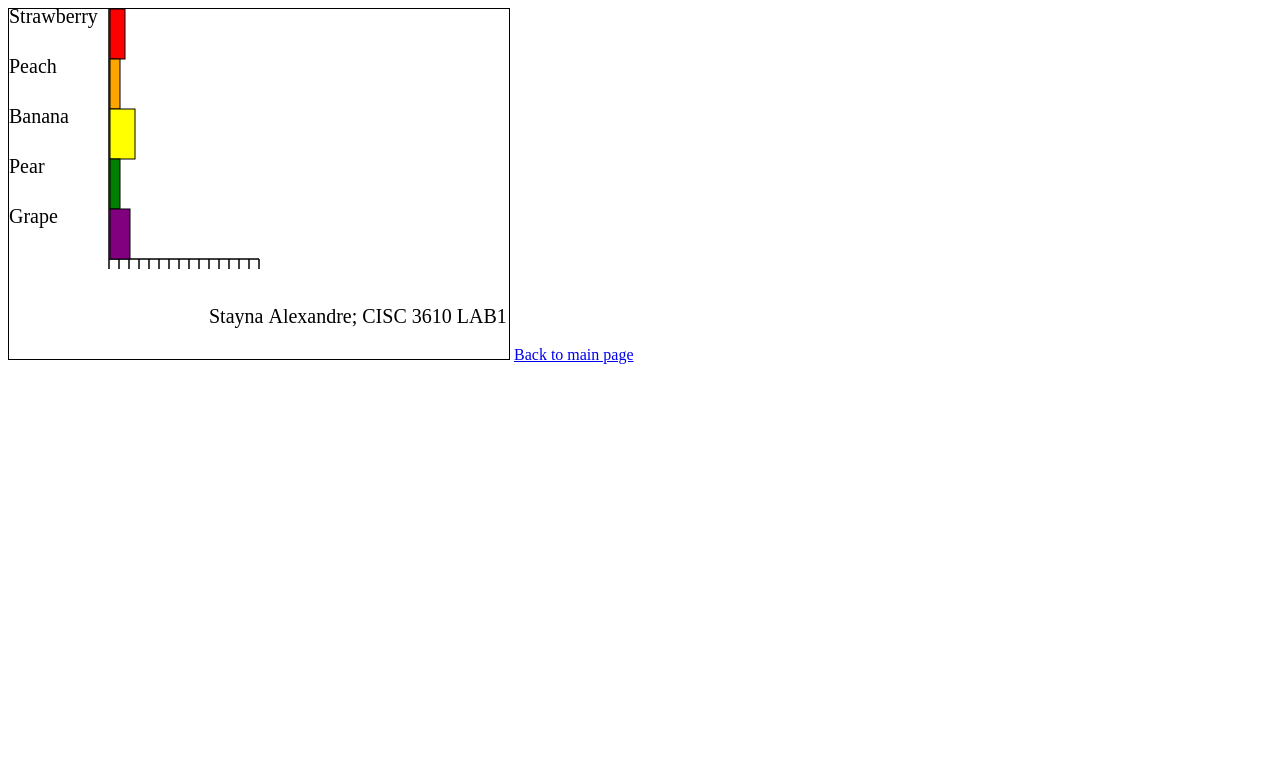
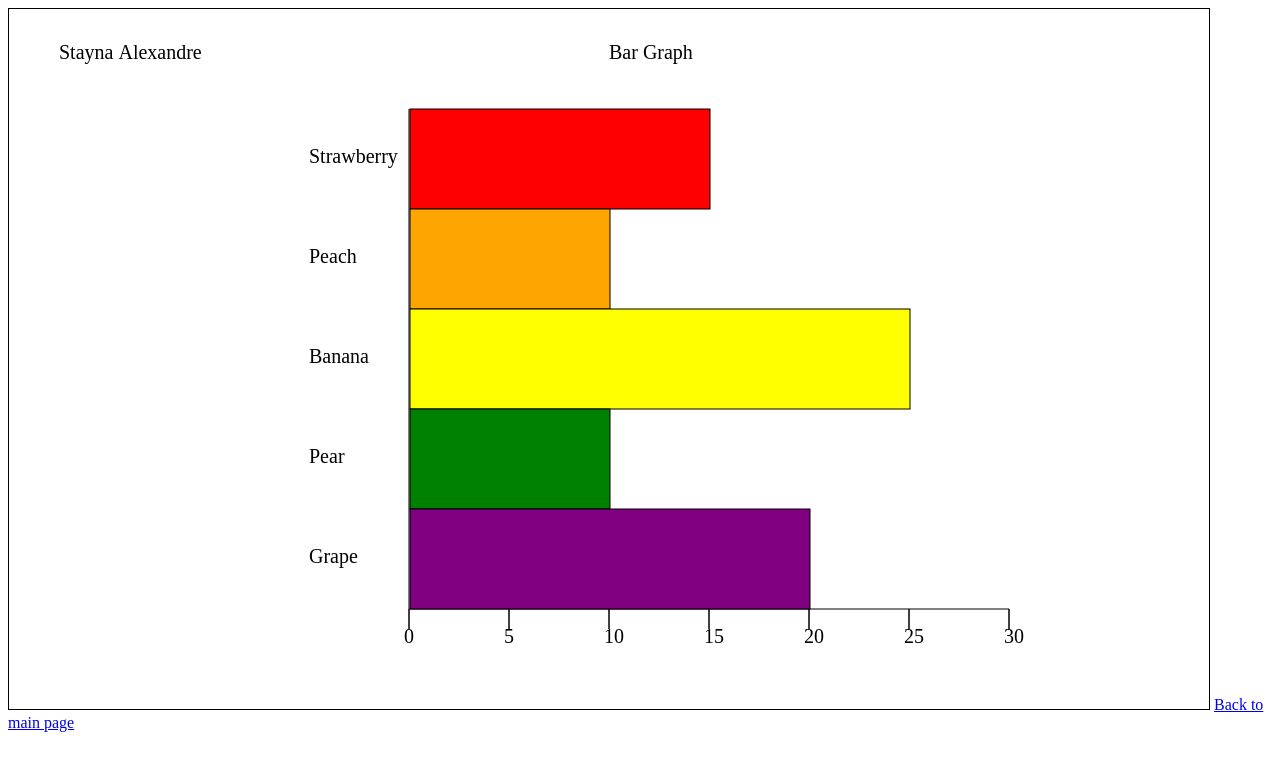
Before and after one commit to staynaa/staynaa_3610, a plain HTML site: page Labs/lab1.html in a window 1280 px wide. Drawn offline with Linux system fonts and the light colour scheme.

Commit message:
updated lab 1
Also added hover effect in the index page over links.

```diff
--- a/Labs/lab1.html
+++ b/Labs/lab1.html
@@ -3,62 +3,7 @@
 
 <head>
     <title>Bar Graph</title>
-    <script>
-        function draw() {
-            const canvas = document.getElementById("page");
-            const ctx = canvas.getContext("2d");
-
-            var fruit = [
-                { "name": "Strawberry", "quantity": 15, "color": "red" },
-                { "name": "Peach", "quantity": 10, "color": "orange" },
-                { "name": "Banana", "quantity": 25, "color": "yellow" },
-                { "name": "Pear", "quantity": 10, "color": "green" },
-                { "name": "Grape", "quantity": 20, "color": "purple" },
-            ];
-            /*(0,0) w:15 h:50
-            (0,50) w:10 h:50 ...
-            */
-           //verticle line of graph
-            ctx.beginPath();
-            ctx.moveTo(100, 0);
-            ctx.lineTo(100, 250);
-            ctx.closePath();
-            ctx.stroke();
-            //horrizontal line of graph
-            ctx.beginPath();
-            ctx.moveTo(100, 250);
-            ctx.lineTo(250, 250);
-            ctx.closePath();
-            ctx.stroke();
-
-            //console.log(fruit[0].color);
-            //loop through json array:
-            for (let i = 0; i < fruit.length; i++) {
-                ctx.font = "20px serif";
-                ctx.fillStyle = "black";
-                ctx.textBaseline = "hanging";
-                ctx.fillText(fruit[i].name, 0, (50 * i))
-
-                ctx.fillStyle = fruit[i].color;
-                ctx.fillRect(101, (50 * i), fruit[i].quantity, 50);
-                ctx.strokeStyle = "black";
-                ctx.strokeRect(101, (50 * i), fruit[i].quantity, 50)
-                ctx.lineWidith = 5;
-            }
-            //mini lines: by 10s
-            for (let i = 0; i <= 15; i++) {
-                ctx.beginPath();
-                ctx.moveTo(100 + (10 * i), 250);
-                ctx.lineTo(100 + (10 * i), 260)
-                ctx.closePath();
-                ctx.stroke();
-            }
-            ctx.font = "20px serif";
-            ctx.fillStyle = "black";
-            ctx.textBaseline = "hanging";
-            ctx.fillText("Stayna Alexandre; CISC 3610 LAB1", 200, 300);
-        }
-    </script>
+    <script src="lab1.js"></script>
     <style>
         canvas {
             border: 1px solid black;
@@ -67,7 +12,7 @@
 </head>
 
 <body onload="draw();">
-    <canvas id="page" width="500" height="350"></canvas>
+    <canvas id="page" width="1200" height="700"></canvas>
 </body>
 <body>
     <a href="../index.html">Back to main page </a>
--- /dev/null
+++ b/Labs/lab1.js
@@ -0,0 +1,67 @@
+function draw() {
+    const canvas = document.getElementById("page");
+    const ctx = canvas.getContext("2d");
+
+    ctx.font = "20px serif";
+    ctx.fillText("Stayna Alexandre",50,50);
+    ctx.fillText("Bar Graph",600,50)
+
+    var fruit = [
+        { "name": "Strawberry", "quantity": 15, "color": "red" },
+        { "name": "Peach", "quantity": 10, "color": "orange" },
+        { "name": "Banana", "quantity": 25, "color": "yellow" },
+        { "name": "Pear", "quantity": 10, "color": "green" },
+        { "name": "Grape", "quantity": 20, "color": "purple" },
+    ];
+   //canvas width 1420 and height 700
+   ctx.beginPath();
+   ctx.moveTo(400,100);
+   ctx.lineTo(400,600);
+   ctx.lineTo(1000,600);
+   ctx.lineWidith=5;
+   ctx.stroke();
+    //loop through json array:
+    for (let i = 0; i < fruit.length; i++) {
+        ctx.font = "20px serif";
+        ctx.fillStyle = "black";
+        ctx.textBaseline = "hanging";
+        ctx.fillText(fruit[i].name, 300, (100 * i+140))
+
+        ctx.fillStyle = fruit[i].color;
+        ctx.fillRect(401, (100 * i+100), fruit[i].quantity*20, 100);
+        ctx.strokeStyle = "black";
+        ctx.strokeRect(401, (100 * i+100), fruit[i].quantity*20, 100)
+        ctx.lineWidith = 5;
+    }
+    //mini lines: by 10s
+    for (let i = 0; i < 7; i++) {
+        ctx.beginPath();
+        ctx.moveTo(400 + (100 * i), 600);
+        ctx.lineTo(400 + (100 * i), 620)
+        ctx.closePath();
+        ctx.stroke();
+    }
+    ctx.fillStyle="black"
+    ctx.fillText("0",395,620)
+    ctx.fillText("5",495,620)
+    ctx.fillText("10",595,620)
+    ctx.fillText("15",695,620)
+    ctx.fillText("20",795,620)
+    ctx.fillText("25",895,620)
+    ctx.fillText("30",995,620)
+    /* //grid
+    for(var i=0;i<1420;i++){
+        ctx.strokeStyle="blue";
+        ctx.beginPath();
+        ctx.moveTo(i*100,0);
+        ctx.lineTo(i*100,700);
+        ctx.stroke();
+    }
+    for(var i=0;i<700;i++){
+        ctx.strokeStyle="blue";
+        ctx.beginPath();
+        ctx.moveTo(0,100*i);
+        ctx.lineTo(1420,100*i);
+        ctx.stroke();
+    } */
+}
```
Also changed, not shown: Projects/proj1.html (+0 -23 lines), inStyle.css (+7 -0 lines), index.html (+7 -1 lines), 2 other files.
